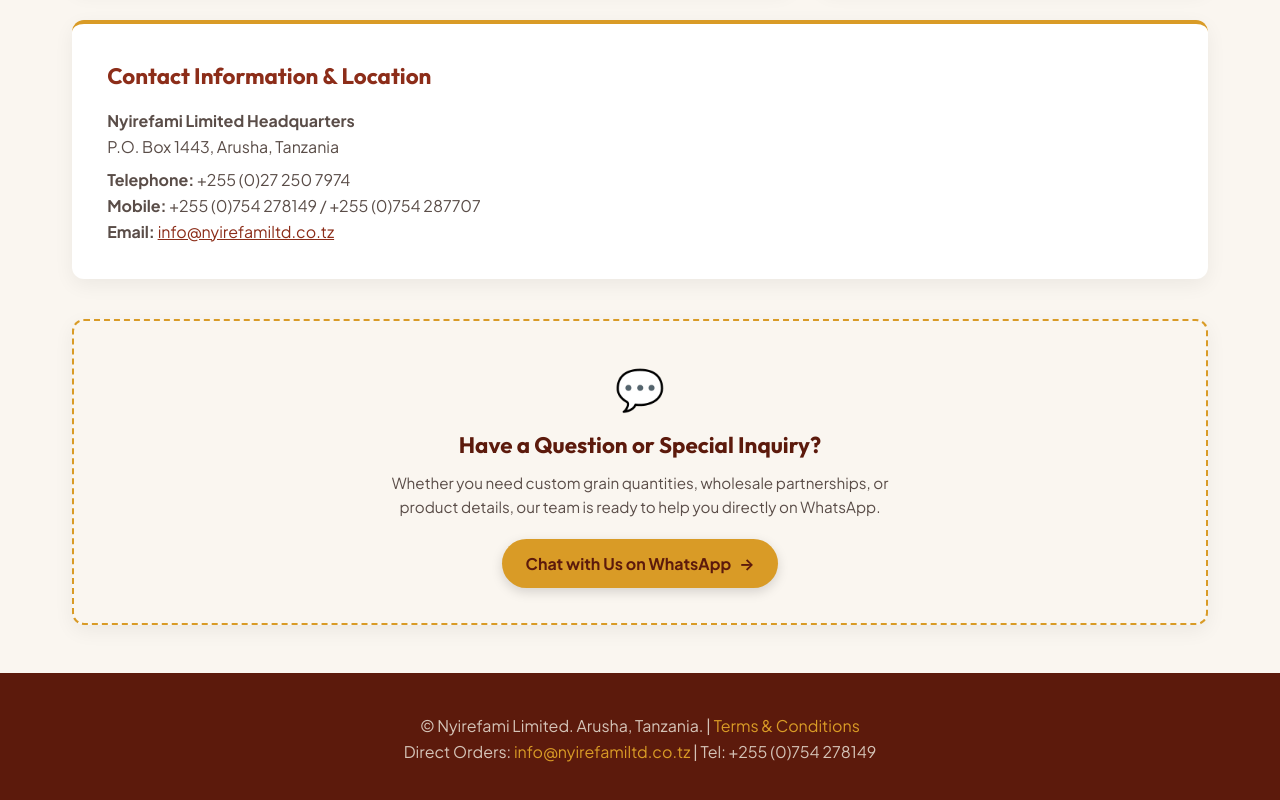
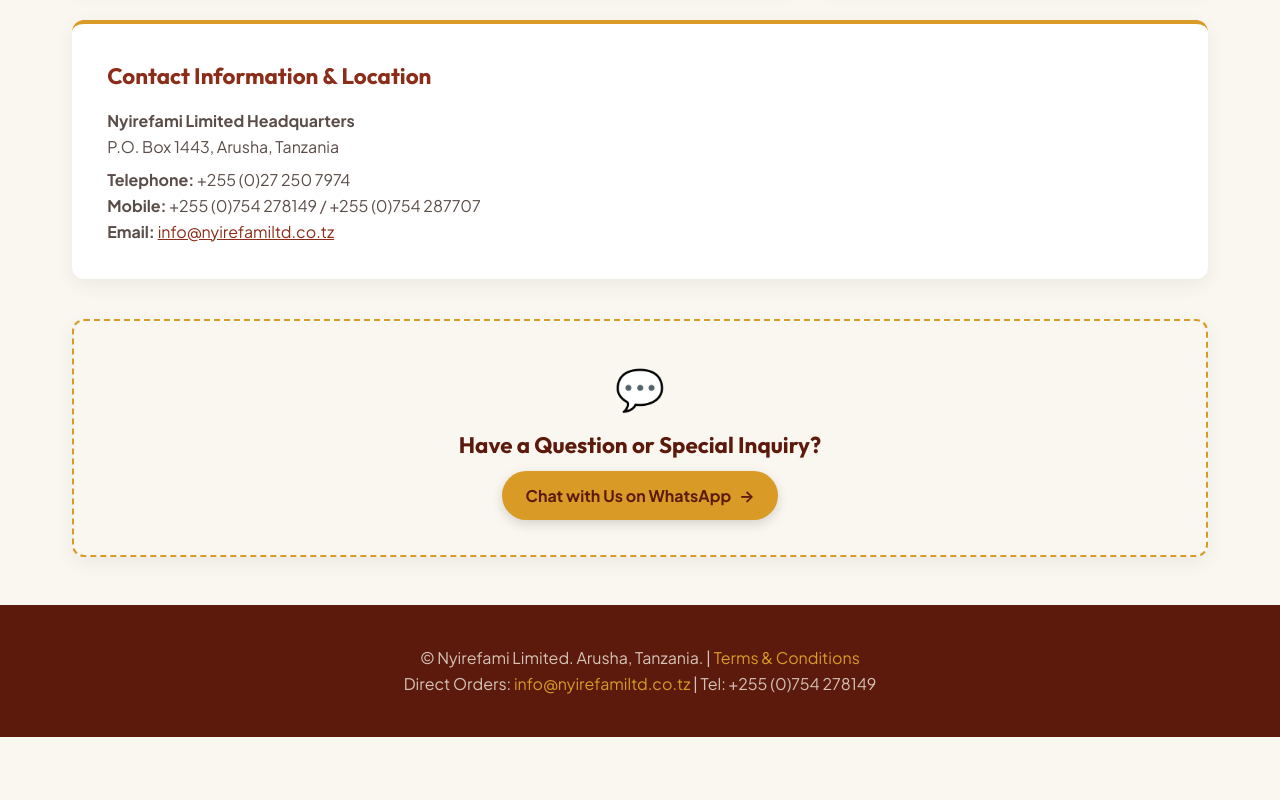
Before and after one commit to godfreysungwa/sample, a plain HTML site: page about.html in a window 1280 px wide. Shown: the part 479-1279 px from the top of the page. After the commit the page ends 1216 px from the top, so only its background shows below. Drawn offline with Linux system fonts and the light colour scheme.

Commit message:
Update about.html

```diff
--- a/about.html
+++ b/about.html
@@ -58,9 +58,9 @@
     <div class="card contact-callout-card" style="text-align: center; background: var(--light-bg); border: 2px dashed var(--accent-gold);">
       <div style="font-size: 2.5rem; margin-bottom: 0.5rem;">💬</div>
       <h3 style="color: var(--primary-dark); font-size: 1.4rem; margin-bottom: 0.4rem;" data-i18n="about_wa_title">Have a Question or Special Inquiry?</h3>
-      <p style="color: var(--text-muted); max-width: 550px; margin: 0 auto 1.2rem; font-size: 0.95rem;" data-i18n="about_wa_desc">
+      <!--<p style="color: var(--text-muted); max-width: 550px; margin: 0 auto 1.2rem; font-size: 0.95rem;" data-i18n="about_wa_desc">
         Whether you need custom grain quantities, wholesale partnerships, or product details, our team is ready to help you directly on WhatsApp.
-      </p>
+      </p>-->
       <a href="https://wa.me/255754287707?text=Hello%20Nyirefami%20Team."
          id="whatsapp-chat-btn"
          target="_blank"
```
